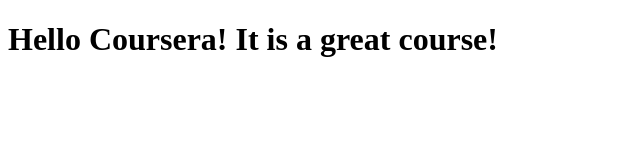
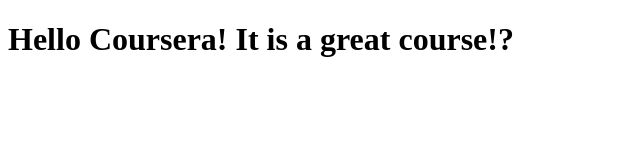
Before and after one commit to claudiodtbarros/coursera-test, a plain HTML site: page site/index.html in a window 1280 px wide. Shown: the full height of the page, 0-640 px from the left. Drawn offline with Linux system fonts and the light colour scheme.

```diff
--- a/site/index.html
+++ b/site/index.html
@@ -4,6 +4,6 @@
     <title>Hello Coursera</title>
 </head>
 <body>
-    <h1>Hello Coursera! It is a great course!</h1>
+    <h1>Hello Coursera! It is a great course!?</h1>
 </body>
 </html>
```
